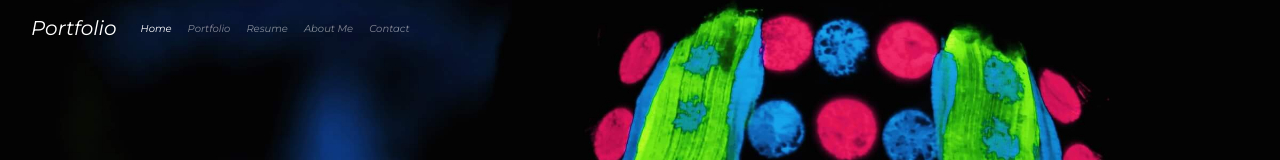
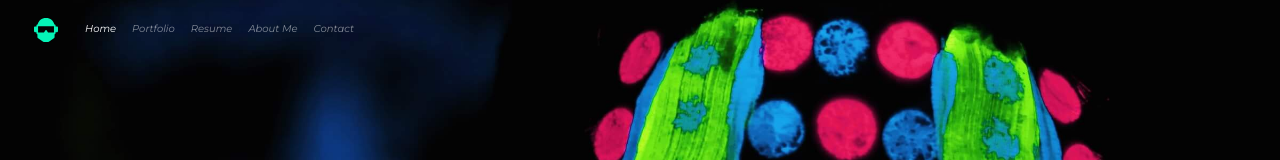
Before and after one commit to darubiomunoz/darubiomunoz.github.io, a React (Create React App) app: page / in a window 1280 px wide. Shown: the top 160 px of the page. Built offline with nearby package versions, Linux system fonts and the light colour scheme.

Commit message:
adding logo to the header's navbar

```diff
--- a/src/components/Header.js
+++ b/src/components/Header.js
@@ -1,5 +1,7 @@
 import React, { useState } from 'react';
 import './styles/Header.css';
+
+import Logo from '../assets/images/logo.svg';
 
 const ComponentLogic = () => {
     const [ clicked, setClicked ] = useState(false);
@@ -18,7 +20,9 @@ const Header = () => {
     return (
         <nav className="navbar navbar-expand-lg navbar-dark bg-transparent position-sticky top-0 start-0 end-100">
             <div className="container-fluid">
-                <a className="navbar-brand" href="/">Portfolio</a>
+                <a className="navbar-brand" href="#">
+                    <img src={Logo} alt="" width="30" height="24" />
+                </a>
                 <button className="navbar-toggler" type="button" data-bs-toggle="collapse" data-bs-target="#navbarNav" aria-controls="navbarNav" aria-expanded="false" aria-label="Toggle navigation" onClick={() => handleClick()}>
                     <span className="navbar-toggler-icon"></span>
                 </button>
```
Also changed, not shown: src/assets/images/logo.svg (added).
